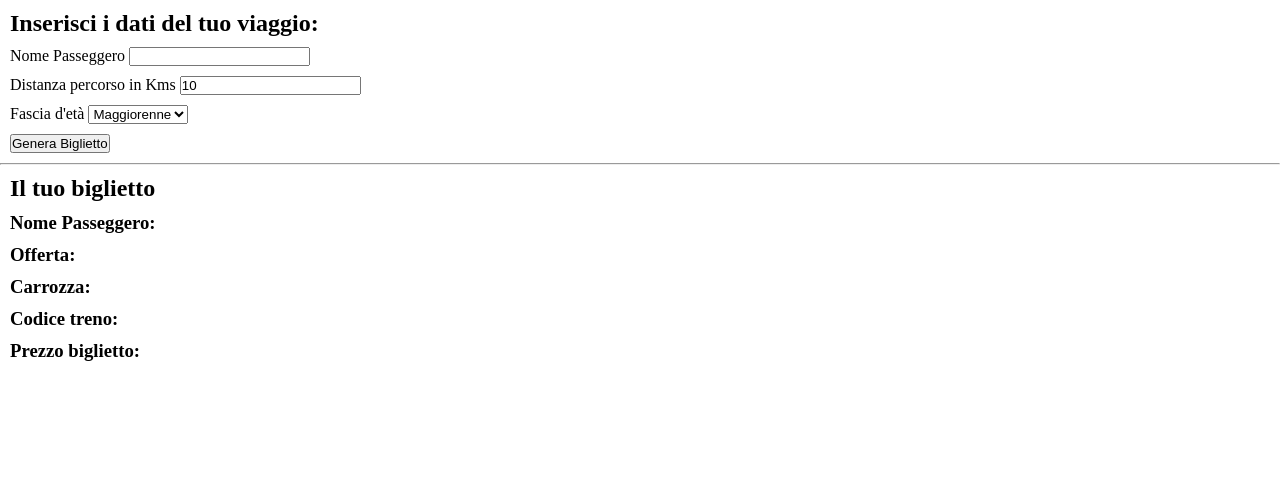
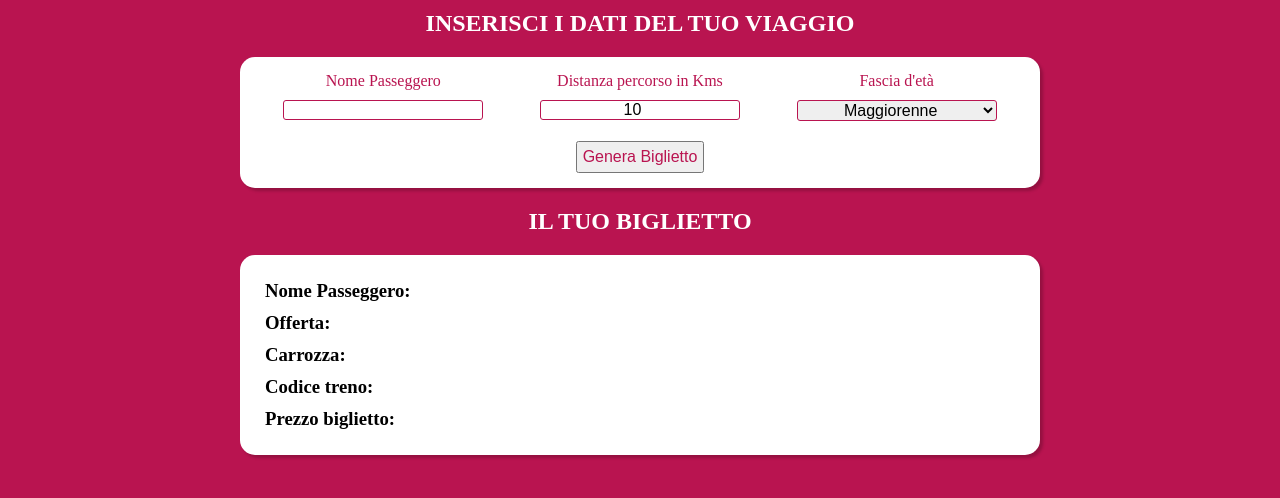
Before and after one commit to Valentina-Fr/js-biglietto-treno-form, a plain HTML site: page index.html in a window 1280 px wide. Drawn offline with Linux system fonts and the light colour scheme.

Commit message:
Style fields

```diff
--- a/css/style.css
+++ b/css/style.css
@@ -5,7 +5,74 @@
     box-sizing: border-box;
 }
 
+/* General Styles */
+
+body {
+    background-color: #b91450;
+}
+
+h2 {
+    color: white;
+    text-transform: uppercase;
+}
+
 /* Utilities */
 .m-10 {
     margin: 10px;
 }
+
+.mt-10 {
+    margin-top: 10px;
+}
+
+.text-center {
+    text-align: center;
+}
+
+.container {
+    max-width: 800px;
+    margin: 20px auto;
+    background-color: white;
+    border-radius: 15px;
+    padding: 15px;
+    box-shadow: 3px 3px 3px rgba(0,0,0,0.2);
+}
+
+.d-flex {
+    display: flex;
+    justify-content: space-around;
+}
+
+/* User Field */
+
+label {
+    display: block;
+    text-align: center;
+    color: #b91450;
+}
+
+input, select {
+    width: 200px;
+    border-radius: 3px;
+    border: 1px solid #b91450;
+    text-align: center;
+    font-size: 16px;
+    margin-top: 10px;
+}
+
+button {
+    color: #b91450;
+    font-size: 16px;
+    margin-top: 20px;
+    padding: 5px;
+}
+
+/* Ticket field */
+
+#ticket-field h3{
+    display: inline-block;
+}
+
+#ticket-field h3 span {
+    font-weight: 200;
+}
--- a/index.html
+++ b/index.html
@@ -8,17 +8,19 @@
     <title>Biglietto treno form</title>
 </head>
 <body>
-    <section>
-        <h2 class="m-10">Inserisci i dati del tuo viaggio:</h2>
-        <div class="m-10">
+    <section id="user-field">
+        <h2 class="mt-10 text-center">Inserisci i dati del tuo viaggio</h2>
+        <div class="container">
+            <div class="d-flex">
+                <div>
                     <label for="input-name">Nome Passeggero</label>
                     <input type="text" id="input-name">
                 </div>
-        <div class="m-10">
+                <div>
                     <label for="kms">Distanza percorso in Kms</label>
                     <input type="number" id="kms" value="10" min="10">
                 </div>
-        <div class="m-10">
+                <div>
                     <label for="age">Fascia d'età</label>
                     <select id="age">
                         <option value="min">Minorenne</option>
@@ -26,13 +28,15 @@
                         <option value="over65">Over 65</option>
                     </select>
                 </div>
-        <div class="m-10">
-            <button id="ticket-generator" >Genera Biglietto</button>
+            </div>
+            <div class="text-center">
+                <button id="ticket-generator">Genera Biglietto</button>
+            </div>
         </div>
     </section>
-    <hr>
-    <section>
-        <h2 class="m-10">Il tuo biglietto</h2>
+    <section id="ticket-field">
+        <h2 class="mt-10 text-center">Il tuo biglietto</h2>
+        <div class="container">
             <div class="m-10">
                 <h3>Nome Passeggero: <span id="passenger-name"></span></h3>
             </div>
@@ -40,7 +44,7 @@
                 <h3>Offerta: <span id="ticket-plan"></span></h3>
             </div>
             <div class="m-10">
-            <h3>Carrozza: <span id="car"></span></h3>
+                <h3>Carrozza: <span id="car"></span> </h3>
             </div>
             <div class="m-10">
                 <h3>Codice treno: <span id="train-number"></span></h3>
@@ -49,6 +53,7 @@
                 <h3>Prezzo biglietto: <span id="ticket-price"></span></h3>
             </div>
         </section>
+    </div>
     <script src="./js/script.js"></script>
 </body>
 </html>
```
Lines whose indentation alone changed are shown as unchanged.
